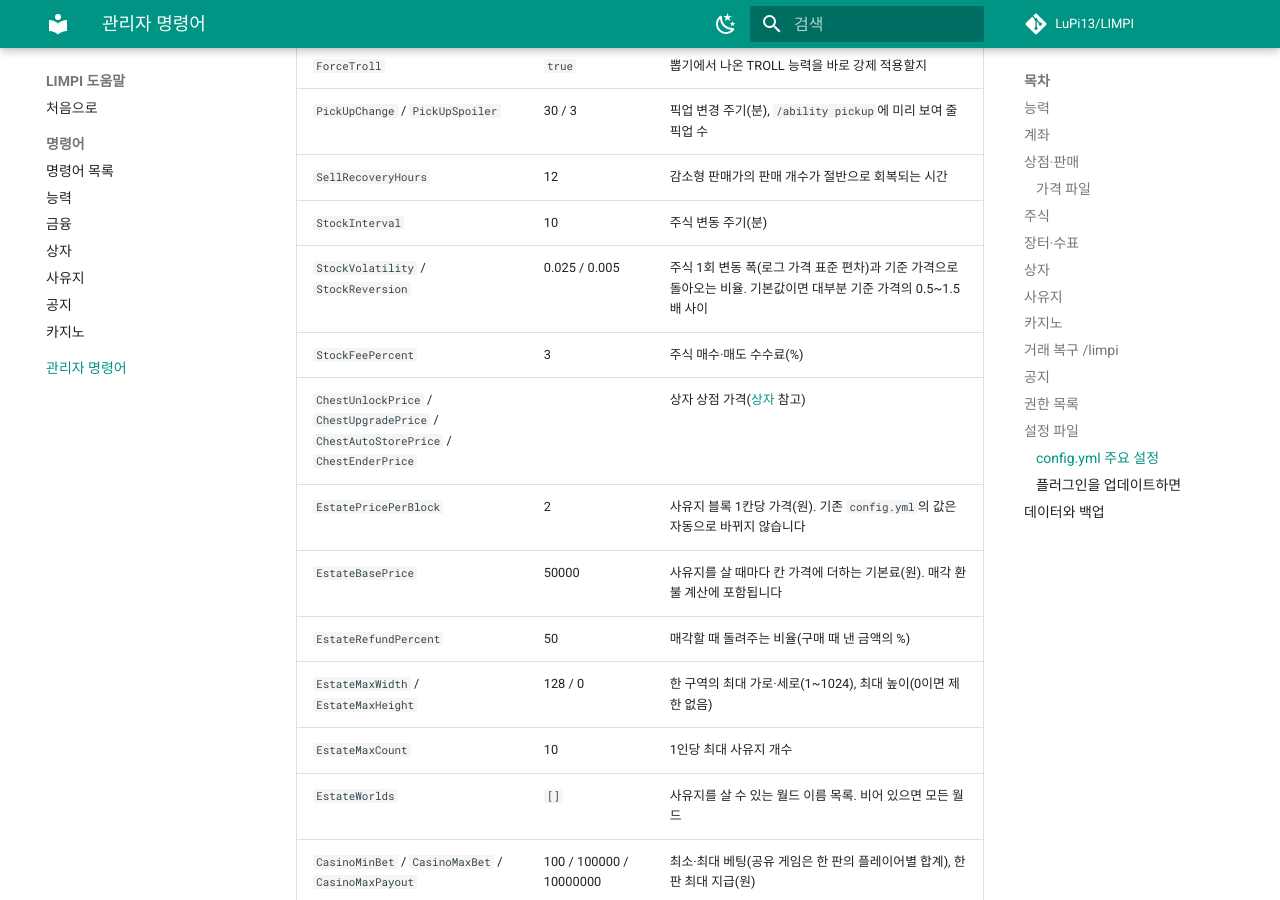
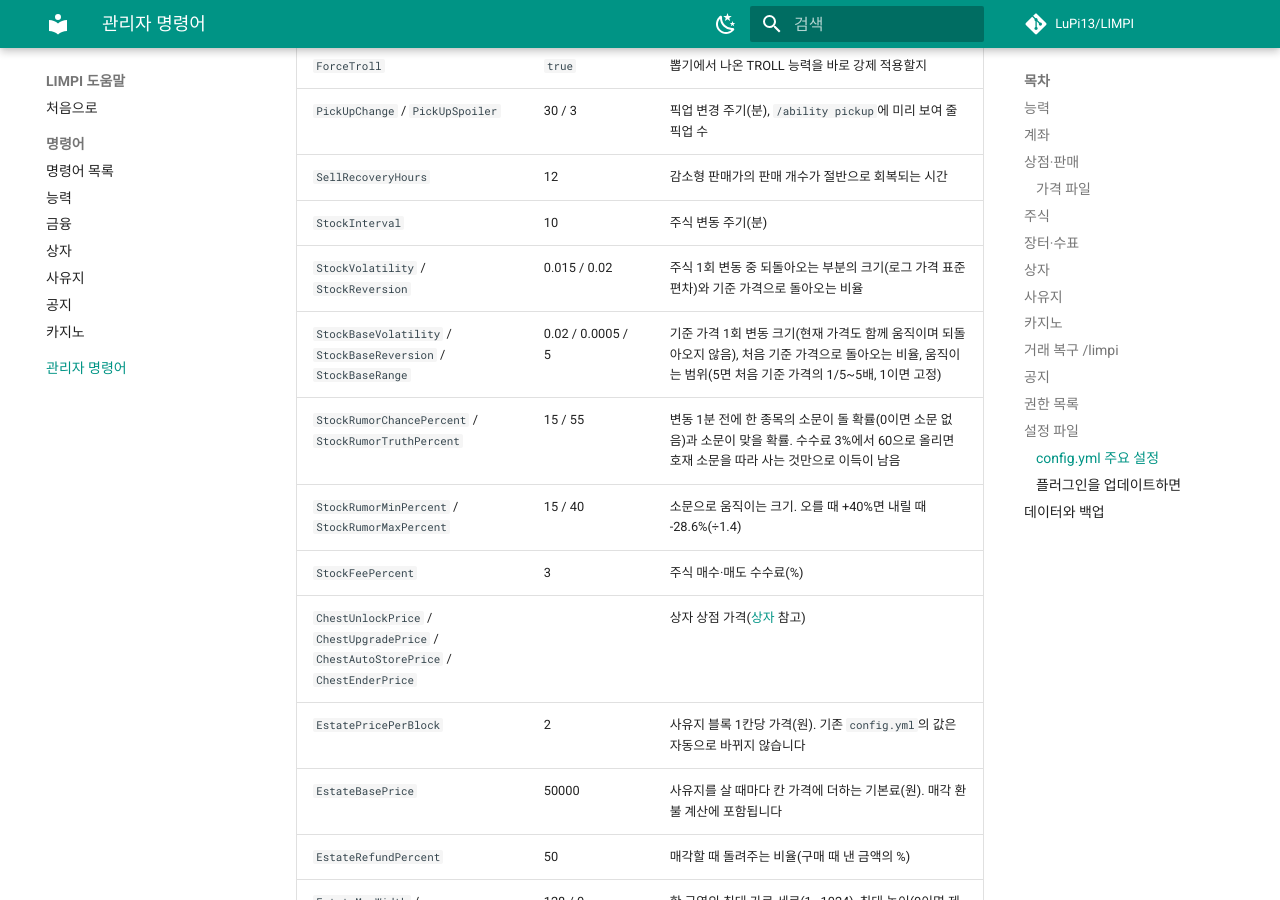
Before and after one commit to LuPi13/LIMPI, an MkDocs documentation site: the page built from pages/admin.md, in a window 1280 px wide and 900 px high, scrolled down 8914 px. Built offline with MkDocs 1.6.1 and Material for MkDocs 9.7.7, drawn with Linux system fonts in a browser that asks for light colours; comment, search, counter and statistics services are not loaded.

Commit message:
Stock rumors and moving base: document them; bump version to 2.19.0

```diff
--- a/pages/admin.md
+++ b/pages/admin.md
@@ -206,7 +206,10 @@ diamond: 500
 | `PickUpChange` / `PickUpSpoiler` | 30 / 3 | 픽업 변경 주기(분), `/ability pickup`에 미리 보여 줄 픽업 수 |
 | `SellRecoveryHours` | 12 | 감소형 판매가의 판매 개수가 절반으로 회복되는 시간 |
 | `StockInterval` | 10 | 주식 변동 주기(분) |
-| `StockVolatility` / `StockReversion` | 0.025 / 0.005 | 주식 1회 변동 폭(로그 가격 표준 편차)과 기준 가격으로 돌아오는 비율. 기본값이면 대부분 기준 가격의 0.5~1.5배 사이 |
+| `StockVolatility` / `StockReversion` | 0.015 / 0.02 | 주식 1회 변동 중 되돌아오는 부분의 크기(로그 가격 표준 편차)와 기준 가격으로 돌아오는 비율 |
+| `StockBaseVolatility` / `StockBaseReversion` / `StockBaseRange` | 0.02 / 0.0005 / 5 | 기준 가격 1회 변동 크기(현재 가격도 함께 움직이며 되돌아오지 않음), 처음 기준 가격으로 돌아오는 비율, 움직이는 범위(5면 처음 기준 가격의 1/5~5배, 1이면 고정) |
+| `StockRumorChancePercent` / `StockRumorTruthPercent` | 15 / 55 | 변동 1분 전에 한 종목의 소문이 돌 확률(0이면 소문 없음)과 소문이 맞을 확률. 수수료 3%에서 60으로 올리면 호재 소문을 따라 사는 것만으로 이득이 남음 |
+| `StockRumorMinPercent` / `StockRumorMaxPercent` | 15 / 40 | 소문으로 움직이는 크기. 오를 때 +40%면 내릴 때 -28.6%(÷1.4) |
 | `StockFeePercent` | 3 | 주식 매수·매도 수수료(%) |
 | `ChestUnlockPrice` / `ChestUpgradePrice` / `ChestAutoStorePrice` / `ChestEnderPrice` | | 상자 상점 가격([상자](chest.md#shop) 참고) |
 | `EstatePricePerBlock` | 2 | 사유지 블록 1칸당 가격(원). 기존 `config.yml`의 값은 자동으로 바뀌지 않습니다 |
```
Also changed, not shown: AGENTS.md (+1 -1 lines), pages/financial.md (+4 -0 lines), 1 other file.
